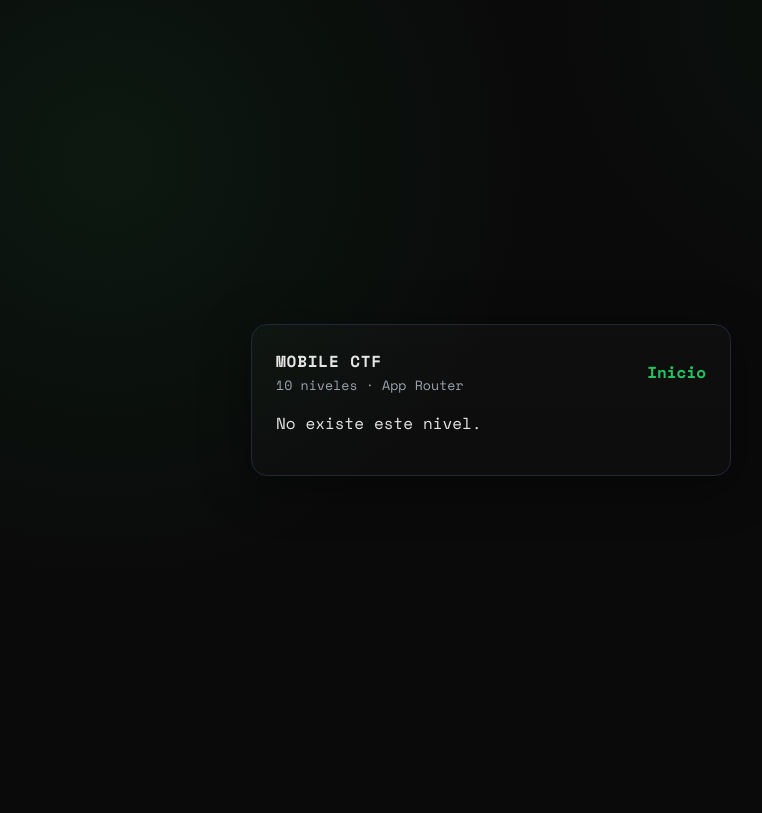
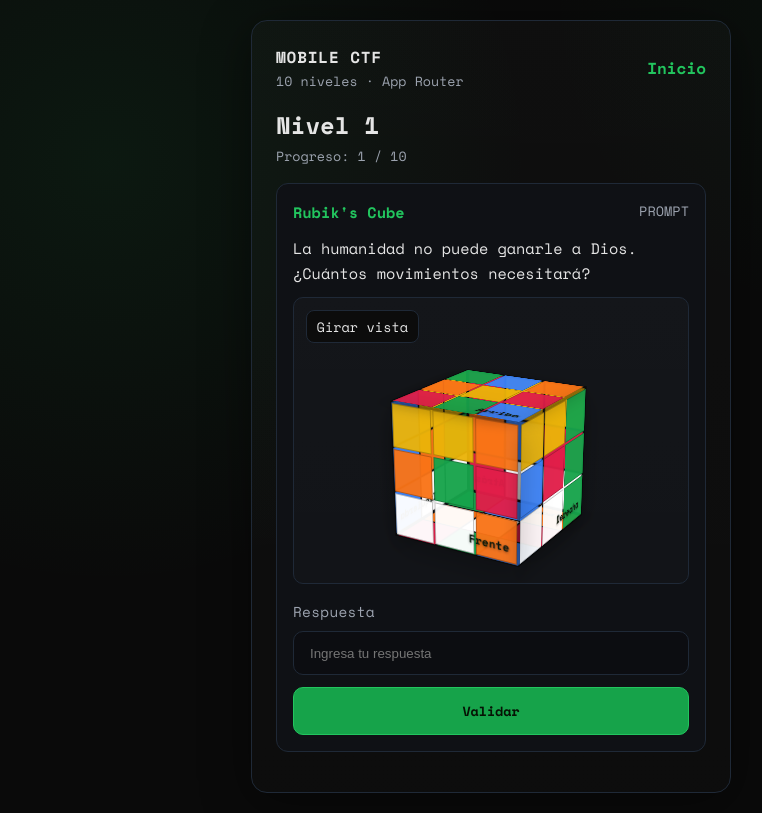
Before and after one commit to CarusoX/random, a Next.js app: page /level/0 in a window 1280 px wide. Shown: the whole page, without its empty margins (149-911 px from the left). Built offline with nearby package versions, Linux system fonts and the light colour scheme; no server answers.

Commit message:
chore: changes

```diff
--- a/app/api/check/route.ts
+++ b/app/api/check/route.ts
@@ -4,7 +4,7 @@ import { validateAnswer } from '@/lib/validate';
 export async function POST(request: Request) {
   const { id, answer } = await request.json();
 
-  if (typeof id !== 'number' || typeof answer !== 'string') {
+  if (typeof id !== 'string' || typeof answer !== 'string') {
     return NextResponse.json({ correct: false }, { status: 400 });
   }
 
--- a/app/api/puzzle/[id]/route.ts
+++ b/app/api/puzzle/[id]/route.ts
@@ -5,10 +5,10 @@ export async function GET(
   request: NextRequest,
   { params }: { params: { id: string } }
 ) {
-  const id = Number(params.id);
+  const id = params.id;
 
-  // Solo para el puzzle de César (id 3, después del intercambio)
-  if (id === 3) {
+  // Solo para el puzzle de César (id "caesar")
+  if (id === 'caesar') {
     const now = new Date();
     const shift = now.getHours();
 
--- a/app/level/[id]/page.tsx
+++ b/app/level/[id]/page.tsx
@@ -9,16 +9,19 @@ import Challenge1 from '@/components/challenges/Challenge1';
 import Challenge2 from '@/components/challenges/Challenge2';
 import Challenge3 from '@/components/challenges/Challenge3';
 import Challenge4 from '@/components/challenges/Challenge4';
+import Challenge5 from '@/components/challenges/Challenge5';
 import DefaultChallenge from '@/components/challenges/DefaultChallenge';
+import ThemeToggle from '@/components/ThemeToggle';
 
 export default function LevelPage() {
   const params = useParams<{ id: string }>();
   const router = useRouter();
-  const levelId = useMemo(() => Number(params?.id), [params]);
+  const step = useMemo(() => Number(params?.id), [params]);
 
   const [puzzles, setPuzzles] = useState<Puzzle[]>([]);
   const [loading, setLoading] = useState(true);
   const [error, setError] = useState<string | null>(null);
+  const [isLightMode, setIsLightMode] = useState(false);
 
   const totalLevels = puzzles.length || 10;
   const { currentLevel, isReady, updateLevel } = useProgress(totalLevels);
@@ -32,27 +35,32 @@ export default function LevelPage() {
 
   useEffect(() => {
     if (!isReady || loading) return;
-    if (Number.isNaN(levelId)) {
+    if (Number.isNaN(step)) {
       router.replace('/');
       return;
     }
 
+    // currentLevel es 1-based (1-10), step es 0-based (0-9)
+    // Si currentLevel es 11, el usuario completó todo
     if (currentLevel > totalLevels) {
       router.replace('/complete');
       return;
     }
 
-    if (levelId > totalLevels) {
+    if (step >= totalLevels) {
       router.replace('/complete');
       return;
     }
 
-    if (levelId > currentLevel) {
-      router.replace('/level/1');
+    // Verificar acceso: puede acceder a step = currentLevel - 1
+    // Ejemplo: currentLevel = 1 → puede acceder a step 0
+    //          currentLevel = 2 → puede acceder a step 1
+    if (step >= currentLevel) {
+      router.replace(`/level/${currentLevel - 1}`);
     }
-  }, [currentLevel, isReady, levelId, loading, router, totalLevels]);
+  }, [currentLevel, isReady, step, loading, router, totalLevels]);
 
-  const puzzle = puzzles.find((p) => p.id === levelId);
+  const puzzle = puzzles.find((p) => p.step === step);
 
   const handleSubmit = async (answer: string) => {
     if (!puzzle) return false;
@@ -64,13 +72,14 @@ export default function LevelPage() {
     const data = await res.json();
 
     if (data.correct) {
-      const nextLevel = puzzle.id + 1;
-      updateLevel(nextLevel);
+      const nextStep = puzzle.step + 1;
+      // updateLevel espera un nivel 1-based, así que convertimos step (0-based) a nivel (1-based)
+      updateLevel(nextStep + 1);
       setTimeout(() => {
-        if (nextLevel > totalLevels) {
+        if (nextStep >= totalLevels) {
           router.push('/complete');
         } else {
-          router.push(`/level/${nextLevel}`);
+          router.push(`/level/${nextStep}`);
         }
       }, 350);
     }
@@ -91,14 +100,16 @@ export default function LevelPage() {
     };
 
     switch (puzzle.id) {
-      case 1:
+      case 'rubiks-cube':
         return <Challenge1 {...commonProps} />;
-      case 2:
+      case 'pigpen':
         return <Challenge2 {...commonProps} />;
-      case 3:
+      case 'caesar':
         return <Challenge3 {...commonProps} />;
-      case 4:
+      case 'pi-clock':
         return <Challenge4 {...commonProps} />;
+      case 'night-mode':
+        return <Challenge5 {...commonProps} isLightMode={isLightMode} />;
       default:
         return <DefaultChallenge {...commonProps} />;
     }
@@ -106,8 +117,10 @@ export default function LevelPage() {
 
   return (
     <main>
+      {puzzle.id === 'night-mode' && <ThemeToggle isLightMode={isLightMode} onToggle={setIsLightMode} />}
+
       <motion.div initial={{ opacity: 0 }} animate={{ opacity: 1 }} transition={{ duration: 0.3 }}>
-        <h2 style={{ margin: 0 }}>Nivel {puzzle.id}</h2>
+        <h2 style={{ margin: 0 }}>Nivel {puzzle.step + 1}</h2>
         <small style={{ color: '#9ca3af' }}>
           Progreso: {Math.min(currentLevel, totalLevels)} / {totalLevels}
         </small>
--- a/app/page.tsx
+++ b/app/page.tsx
@@ -116,7 +116,7 @@ export default function HomePage() {
       {puzzles.length > 0 && isReady && <Progress current={currentLevel} total={totalLevels} />}
 
       <div style={{ display: 'flex', flexDirection: 'column', gap: '0.75rem' }}>
-        <Link href={hasCompleted ? '/complete' : `/level/${currentLevel}`}>
+        <Link href={hasCompleted ? '/complete' : `/level/${currentLevel - 1}`}>
           <button className="cta" disabled={!isReady || loading}>
             {hasCompleted ? 'Ver FLAG final' : 'Comenzar'}
           </button>
--- /dev/null
+++ b/components/NightMessage.tsx
@@ -0,0 +1,77 @@
+'use client';
+
+interface NightMessageProps {
+  isLightMode: boolean;
+}
+
+export default function NightMessage({ isLightMode }: NightMessageProps) {
+  return (
+    <div style={{
+      marginTop: '1rem',
+      padding: '1.5rem',
+      backgroundColor: isLightMode ? '#ffffff' : '#0a0a0a',
+      borderRadius: '8px',
+      border: '1px solid #333',
+      textAlign: 'center',
+      minHeight: '150px',
+      display: 'flex',
+      alignItems: 'center',
+      justifyContent: 'center',
+      userSelect: 'none',
+      WebkitUserSelect: 'none',
+      MozUserSelect: 'none',
+      msUserSelect: 'none',
+      transition: 'background-color 0.3s ease'
+    }}
+    onContextMenu={(e) => e.preventDefault()}
+    onDragStart={(e) => e.preventDefault()}
+    >
+      <svg
+        width="300"
+        height="150"
+        viewBox="0 0 300 150"
+        style={{
+          maxWidth: '100%',
+          height: 'auto',
+          userSelect: 'none',
+          WebkitUserSelect: 'none',
+          MozUserSelect: 'none',
+          msUserSelect: 'none',
+          pointerEvents: 'none'
+        }}
+        onContextMenu={(e) => e.preventDefault()}
+        onDragStart={(e) => e.preventDefault()}
+      >
+        {/* Fondo que cambia según el modo */}
+        <rect width="300" height="150" fill={isLightMode ? '#ffffff' : '#0a0a0a'} />
+
+        {/* Texto - oscuro en modo oscuro (invisible), negro en modo claro (visible) */}
+        <text
+          x="150"
+          y="60"
+          textAnchor="middle"
+          fontSize="20"
+          fill={isLightMode ? '#000000' : '#0a0a0a'}
+          fontWeight="bold"
+          fontFamily="monospace"
+          style={{ userSelect: 'none', pointerEvents: 'none' }}
+        >
+          MUERTE AL
+        </text>
+
+        <text
+          x="150"
+          y="90"
+          textAnchor="middle"
+          fontSize="20"
+          fill={isLightMode ? '#000000' : '#0a0a0a'}
+          fontWeight="bold"
+          fontFamily="monospace"
+          style={{ userSelect: 'none', pointerEvents: 'none' }}
+        >
+          LIGHT MODE
+        </text>
+      </svg>
+    </div>
+  );
+}
--- /dev/null
+++ b/components/ThemeToggle.tsx
@@ -0,0 +1,60 @@
+'use client';
+
+interface ThemeToggleProps {
+  isLightMode: boolean;
+  onToggle: (isLight: boolean) => void;
+}
+
+export default function ThemeToggle({ isLightMode, onToggle }: ThemeToggleProps) {
+  return (
+    <div style={{
+      position: 'fixed',
+      bottom: '1rem',
+      right: '1rem',
+      display: 'flex',
+      gap: '0.25rem',
+      alignItems: 'center',
+      zIndex: 1000,
+      backgroundColor: '#0f1115',
+      padding: '0.25rem',
+      borderRadius: '10px',
+      border: '1px solid var(--border)',
+      boxShadow: '0 4px 12px rgba(0, 0, 0, 0.3)'
+    }}>
+      <button
+        onClick={() => onToggle(false)}
+        style={{
+          padding: '0.5rem 0.75rem',
+          backgroundColor: isLightMode ? 'transparent' : 'var(--accent)',
+          color: isLightMode ? 'var(--muted)' : '#061204',
+          border: 'none',
+          borderRadius: '8px',
+          cursor: 'pointer',
+          fontFamily: 'inherit',
+          fontSize: '0.9rem',
+          fontWeight: isLightMode ? '400' : '700',
+          transition: 'all 0.15s ease'
+        }}
+      >
+        🌙
+      </button>
+      <button
+        onClick={() => onToggle(true)}
+        style={{
+          padding: '0.5rem 0.75rem',
+          backgroundColor: isLightMode ? 'var(--accent)' : 'transparent',
+          color: isLightMode ? '#061204' : 'var(--muted)',
+          border: 'none',
+          borderRadius: '8px',
+          cursor: 'pointer',
+          fontFamily: 'inherit',
+          fontSize: '0.9rem',
+          fontWeight: isLightMode ? '700' : '400',
+          transition: 'all 0.15s ease'
+        }}
+      >
+        ☀️
+      </button>
+    </div>
+  );
+}
--- a/components/challenges/Challenge3.tsx
+++ b/components/challenges/Challenge3.tsx
@@ -17,7 +17,8 @@ export default function Challenge3({ puzzle, onSubmit, disabled }: Challenge3Pro
   const [loading, setLoading] = useState(true);
 
   useEffect(() => {
-    // Hacer fetch para obtener el prompt dinámico
+    // Hacer fetch automáticamente si dynamicPrompt es true
+    if (puzzle.dynamicPrompt) {
       fetch(`/api/puzzle/${puzzle.id}`)
         .then((res) => res.json())
         .then((data) => {
@@ -32,7 +33,10 @@ export default function Challenge3({ puzzle, onSubmit, disabled }: Challenge3Pro
           // Si falla, usar el prompt del puzzle
         })
         .finally(() => setLoading(false));
-  }, [puzzle.id]);
+    } else {
+      setLoading(false);
+    }
+  }, [puzzle.id, puzzle.dynamicPrompt]);
 
   return (
     <PuzzleCard
--- /dev/null
+++ b/components/challenges/Challenge5.tsx
@@ -0,0 +1,26 @@
+'use client';
+
+import { type Puzzle } from '@/lib/loadPuzzles';
+import PuzzleCard from '@/components/PuzzleCard';
+import InputAnswer from '@/components/InputAnswer';
+import NightMessage from '@/components/NightMessage';
+
+interface Challenge5Props {
+  puzzle: Puzzle;
+  onSubmit: (answer: string) => Promise<boolean>;
+  disabled?: boolean;
+  isLightMode?: boolean;
+}
+
+export default function Challenge5({ puzzle, onSubmit, disabled, isLightMode = false }: Challenge5Props) {
+  return (
+    <PuzzleCard
+      title={puzzle.title || `Puzzle ${puzzle.id}`}
+      prompt={puzzle.prompt}
+      hint={puzzle.hint}
+      extra={<NightMessage isLightMode={isLightMode} />}
+    >
+      <InputAnswer onSubmit={onSubmit} disabled={disabled} />
+    </PuzzleCard>
+  );
+}
--- a/lib/loadPuzzles.ts
+++ b/lib/loadPuzzles.ts
@@ -1,9 +1,11 @@
 export interface Puzzle {
-  id: number;
+  step: number;
+  id: string;
   title: string;
   prompt: string;
   answer: string;
   hint?: string;
+  dynamicPrompt?: boolean;
 }
 
 export async function loadPuzzles(): Promise<Puzzle[]> {
@@ -15,7 +17,7 @@ export async function loadPuzzles(): Promise<Puzzle[]> {
     const filePath = join(process.cwd(), 'public', 'puzzles.json');
     const fileContents = await readFile(filePath, 'utf-8');
     const data: Puzzle[] = JSON.parse(fileContents);
-    return data.sort((a, b) => a.id - b.id);
+    return data.sort((a, b) => a.step - b.step);
   } else {
     // Client-side: use fetch
     const response = await fetch('/puzzles.json');
@@ -23,6 +25,6 @@ export async function loadPuzzles(): Promise<Puzzle[]> {
       throw new Error('No se pudo cargar puzzles.json');
     }
     const data: Puzzle[] = await response.json();
-    return data.sort((a, b) => a.id - b.id);
+    return data.sort((a, b) => a.step - b.step);
   }
 }
--- a/lib/validate.ts
+++ b/lib/validate.ts
@@ -1,6 +1,6 @@
 import { loadPuzzles } from './loadPuzzles';
 
-export async function validateAnswer(id: number, answer: string) {
+export async function validateAnswer(id: string, answer: string) {
   const puzzles = await loadPuzzles();
   const puzzle = puzzles.find((p) => p.id === id);
 
@@ -8,14 +8,14 @@ export async function validateAnswer(id: number, answer: string) {
 
   const normalized = (value: string) => value.trim().toLowerCase();
 
-  // Para el puzzle de Caesar (id 3), la respuesta correcta es siempre "ME GUSTA EL FERNET"
-  if (id === 3) {
+  // Para el puzzle de Caesar (id "caesar"), la respuesta correcta es siempre "ME GUSTA EL FERNET"
+  if (id === 'caesar') {
     const correct = normalized('ME GUSTA EL FERNET') === normalized(answer);
     return { correct, total: puzzles.length };
   }
 
-  // Para el puzzle de Pi Clock (id 4), aceptar "PI" o "π"
-  if (id === 4) {
+  // Para el puzzle de Pi Clock (id "pi-clock"), aceptar "PI" o "π"
+  if (id === 'pi-clock') {
     const normalizedAnswer = normalized(answer);
     const correct = normalizedAnswer === 'pi' || normalizedAnswer === 'π' || normalizedAnswer === normalized('PI');
     return { correct, total: puzzles.length };
--- a/public/puzzles.json
+++ b/public/puzzles.json
@@ -1,18 +1,52 @@
 [
   {
-    "id": 1,
+    "step": 0,
+    "id": "rubiks-cube",
     "title": "Rubik's Cube",
     "prompt": "La humanidad no puede ganarle a Dios. ¿Cuántos movimientos necesitará?",
     "answer": "20",
-    "hint": ""
+    "hint": "",
+    "dynamicPrompt": false
   },
-  { "id": 2, "title": "El chanchito escritor", "prompt": "OINK OINK", "answer": "POR FIN ME RECIBI", "hint": "Era muy estudioso y hábil con su lapicera. Sus amigos escoceses le llamaban pen-pig o pig-pen, no recuerdo." },
-  { "id": 3, "title": "Brutus y Cassius comiendo una ensalada cifrada", "prompt": "", "answer": "ME GUSTA EL FERNET", "hint": "" },
-  { "id": 4, "title": "El reloj infinito", "prompt": "Me dio hambre", "answer": "PI", "hint": "" },
-  { "id": 5, "title": "Nivel 5", "prompt": "", "answer": "", "hint": "" },
-  { "id": 6, "title": "Nivel 6", "prompt": "", "answer": "", "hint": "" },
-  { "id": 7, "title": "Nivel 7", "prompt": "", "answer": "", "hint": "" },
-  { "id": 8, "title": "Nivel 8", "prompt": "", "answer": "", "hint": "" },
-  { "id": 9, "title": "Nivel 9", "prompt": "", "answer": "", "hint": "" },
-  { "id": 10, "title": "Nivel 10", "prompt": "", "answer": "", "hint": "" }
+  {
+    "step": 1,
+    "id": "pigpen",
+    "title": "El chanchito escritor",
+    "prompt": "OINK OINK",
+    "answer": "POR FIN ME RECIBI",
+    "hint": "Era muy estudioso y hábil con su lapicera. Sus amigos escoceses le llamaban pen-pig o pig-pen, no recuerdo.",
+    "dynamicPrompt": false
+  },
+  {
+    "step": 2,
+    "id": "caesar",
+    "title": "Brutus y Cassius comiendo una ensalada cifrada",
+    "prompt": "",
+    "answer": "ME GUSTA EL FERNET",
+    "hint": "",
+    "dynamicPrompt": true
+  },
+  {
+    "step": 3,
+    "id": "pi-clock",
+    "title": "El reloj infinito",
+    "prompt": "Me dio hambre",
+    "answer": "PI",
+    "hint": "",
+    "dynamicPrompt": false
+  },
+  {
+    "step": 4,
+    "id": "night-mode",
+    "title": "Medianoche digital",
+    "prompt": "En la oscuridad de la noche, algunas cosas se nos escapan de la vista",
+    "answer": "MUERTE AL LIGHT MODE",
+    "hint": "AAAH mis ojos",
+    "dynamicPrompt": false
+  },
+  { "step": 5, "id": "level-6", "title": "Nivel 6", "prompt": "", "answer": "", "hint": "", "dynamicPrompt": false },
+  { "step": 6, "id": "level-7", "title": "Nivel 7", "prompt": "", "answer": "", "hint": "", "dynamicPrompt": false },
+  { "step": 7, "id": "level-8", "title": "Nivel 8", "prompt": "", "answer": "", "hint": "", "dynamicPrompt": false },
+  { "step": 8, "id": "level-9", "title": "Nivel 9", "prompt": "", "answer": "", "hint": "", "dynamicPrompt": false },
+  { "step": 9, "id": "level-10", "title": "Nivel 10", "prompt": "", "answer": "", "hint": "", "dynamicPrompt": false }
 ]
```
Lines whose indentation alone changed are shown as unchanged.
